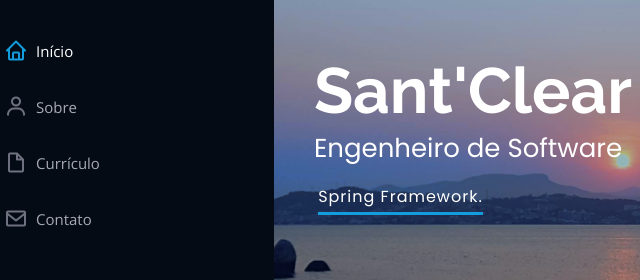
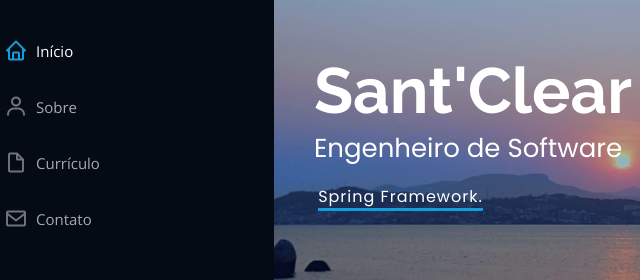
Before and after one commit to santclear/resume, a plain HTML site: page index.html in a window 1280 px wide. Shown: the part 256-536 px from the top of the page, 26-666 px from the left. Drawn offline with nearby package versions, Linux system fonts and the light colour scheme; a script that the page names is missing.

Commit message:
Melhorias.

```diff
--- a/assets/css/style.css
+++ b/assets/css/style.css
@@ -259,6 +259,7 @@ h6 {
   position: relative;
   z-index: 2;
   min-width: 300px;
+  padding: 10px;
 }
 
 #hero h1 {
@@ -286,12 +287,10 @@ h6 {
 
 #hero p span:nth-of-type(2) {
   color: #fff;
-  margin-bottom: 50px;
   font-family: "Poppins", sans-serif;
   color: #fff;
-  padding-bottom: 4px;
+  border-bottom: 3px solid #149ddd;
   letter-spacing: 1px;
-  border-bottom: 3px solid #149ddd;
 }
 
 @media (min-width: 1024px) {
```
